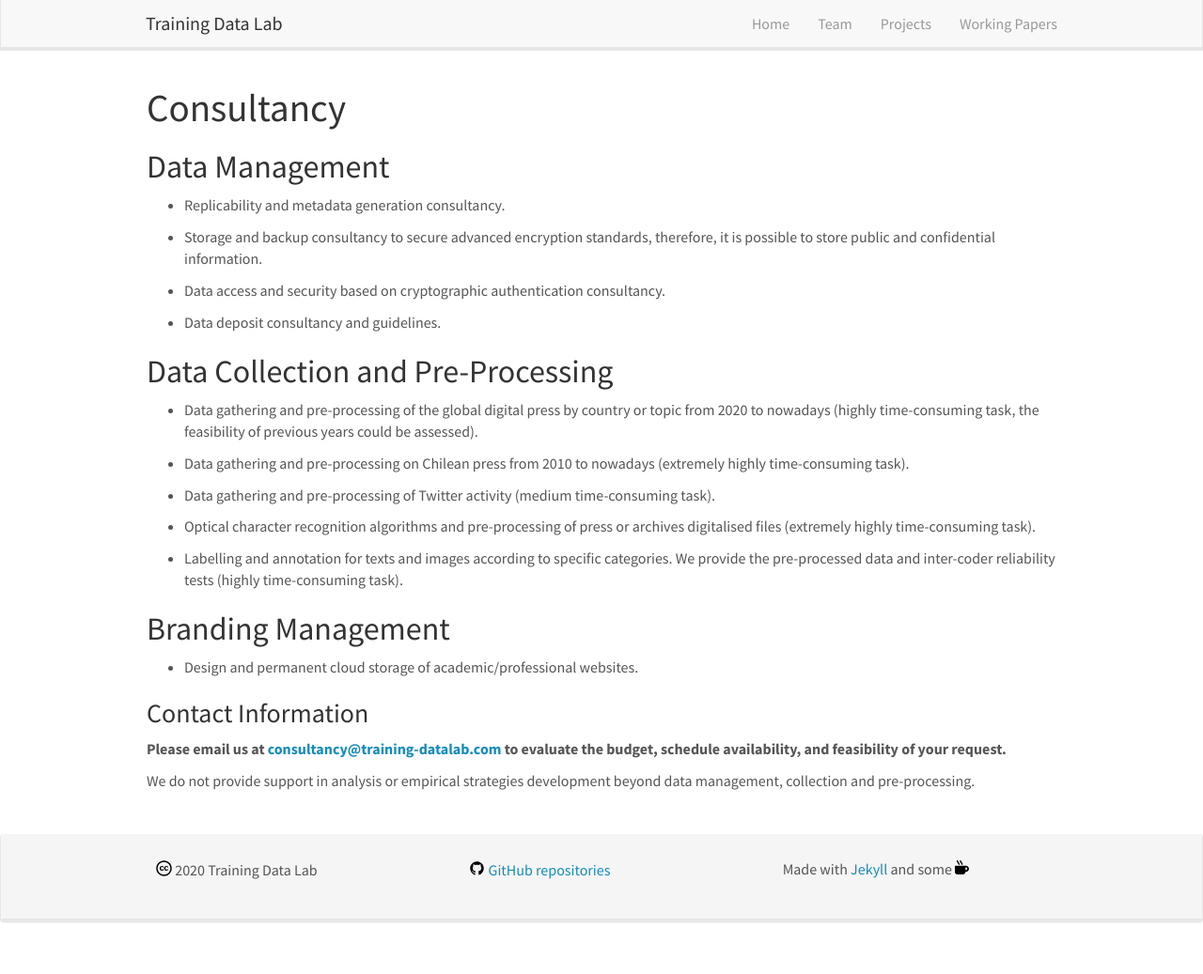
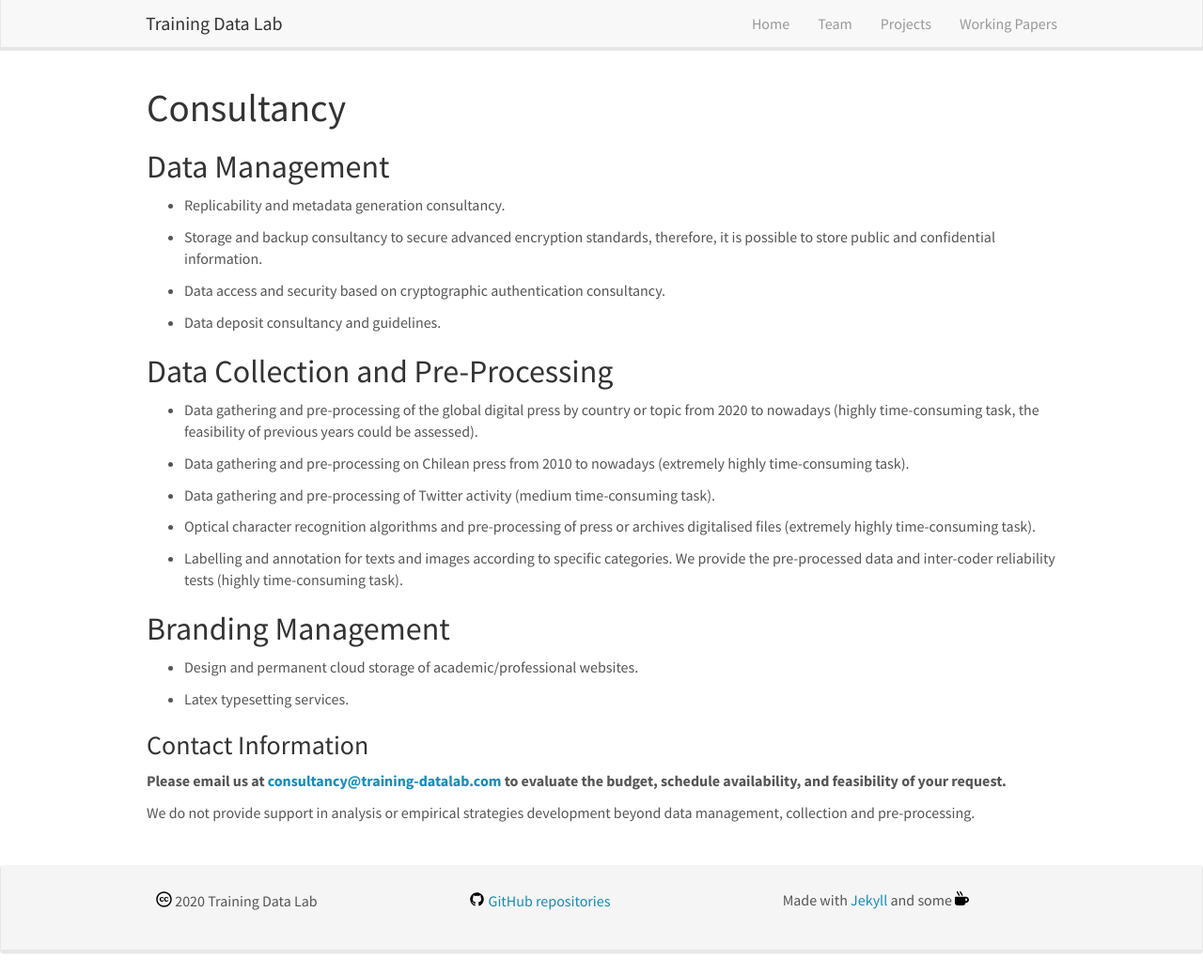
Before and after one commit to training-datalab/old-training-datalab.com, a Jekyll site: the page built from _pages/consultancy.md, in a window 1280 px wide and 1037 px high. Shown: the whole window at 94% size. Built offline with Jekyll 4.4.1, drawn with Linux system fonts in a browser that asks for light colours; nearby versions of some CDN libraries.

Commit message:
Update consultancy.md

```diff
--- a/_pages/consultancy.md
+++ b/_pages/consultancy.md
@@ -31,7 +31,10 @@ permalink: /consultancy/
 - Labelling and annotation for texts and images according to specific categories. We provide the pre-processed data and inter-coder reliability tests (highly time-consuming task).
 
 ## Branding Management
+
 -	Design and permanent cloud storage of academic/professional websites.
+
+- Latex typesetting services.
 
 ### Contact Information
 
```
